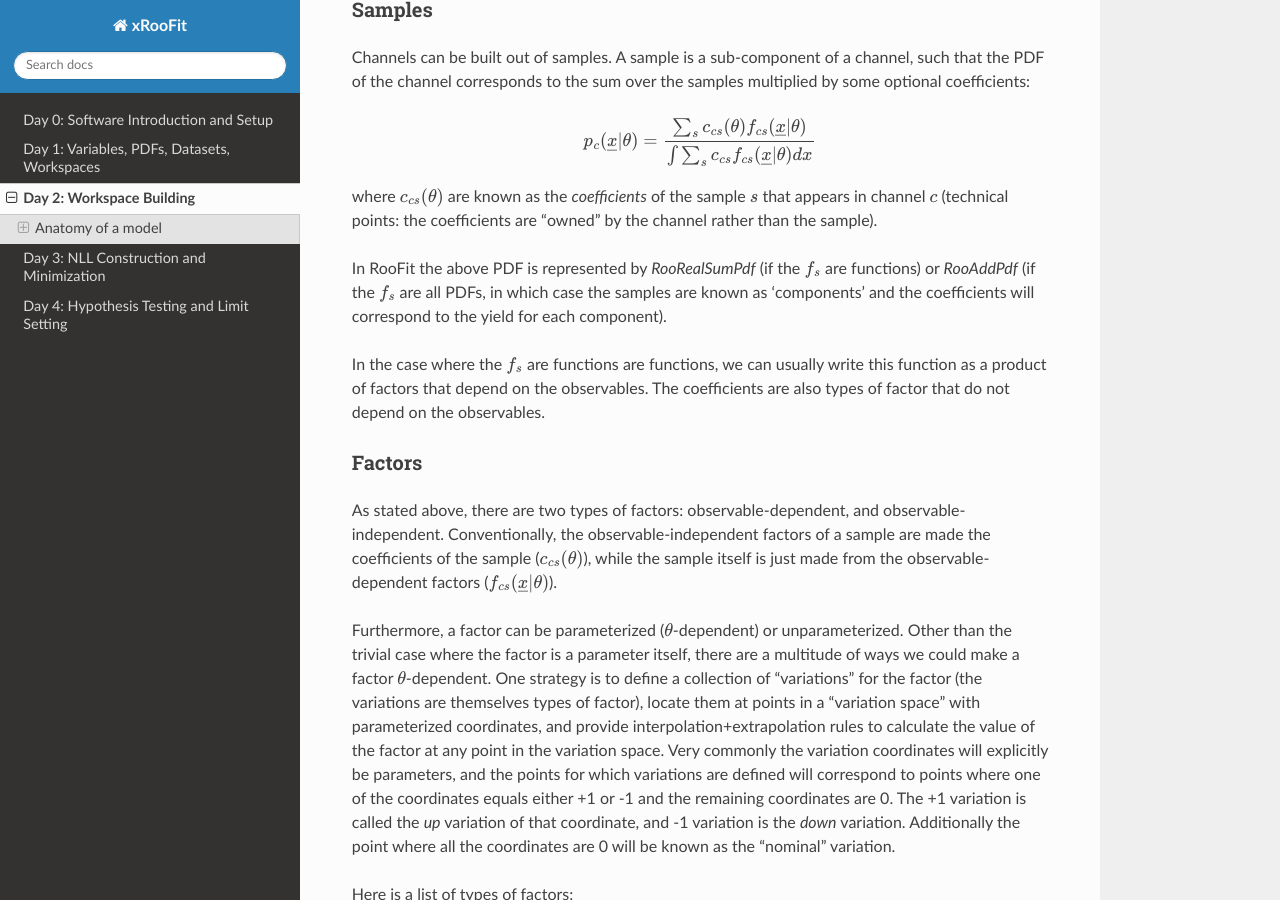
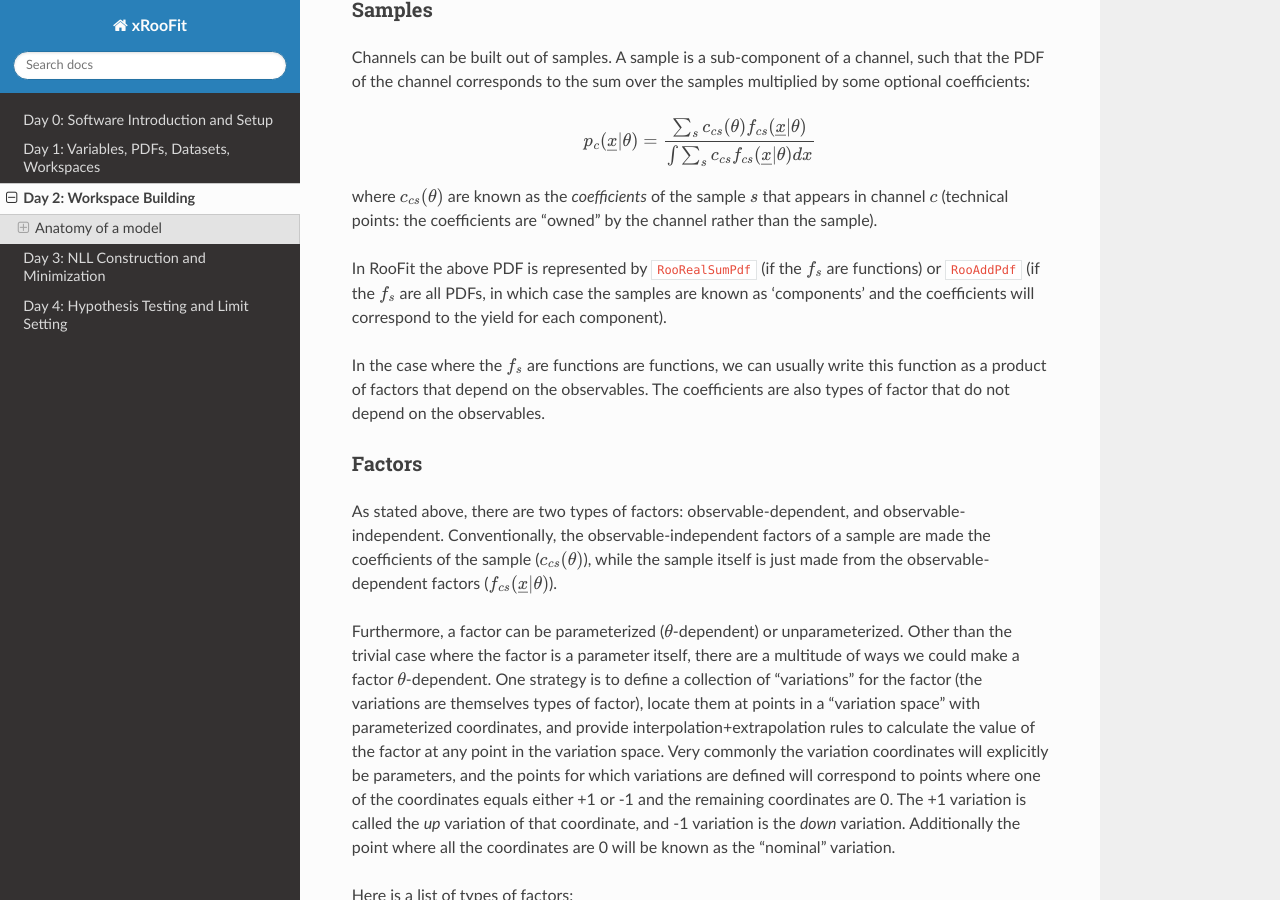
Before and after one commit to will-cern/xroofit-readthedocs, a Sphinx documentation site: the page built from docs/source/workspaceBuilding.rst, in a window 1280 px wide and 900 px high, scrolled down 1375 px. Built offline with Sphinx 7.4.7 and the Read the Docs theme 3.1.0, drawn with Linux system fonts in a browser that asks for light colours.

```diff
--- a/docs/source/workspaceBuilding.rst
+++ b/docs/source/workspaceBuilding.rst
@@ -51,7 +51,7 @@ Channels can be built out of samples. A sample is a sub-component of a channel,
 
 where :math:`c_{cs}(\theta)` are known as the `coefficients` of the sample :math:`s` that appears in channel :math:`c` (technical points: the coefficients are "owned" by the channel rather than the sample).
 
-In RooFit the above PDF is represented by `RooRealSumPdf` (if the :math:`f_s` are functions) or `RooAddPdf` (if the :math:`f_s` are all PDFs, in which case the samples are known as 'components' and the coefficients will correspond to the yield for each component).
+In RooFit the above PDF is represented by ``RooRealSumPdf`` (if the :math:`f_s` are functions) or ``RooAddPdf`` (if the :math:`f_s` are all PDFs, in which case the samples are known as 'components' and the coefficients will correspond to the yield for each component).
 
 In the case where the :math:`f_s` are functions are functions, we can usually write this function as a product of factors that depend on the observables. The coefficients are also types of factor that do not depend on the observables.
 
```
